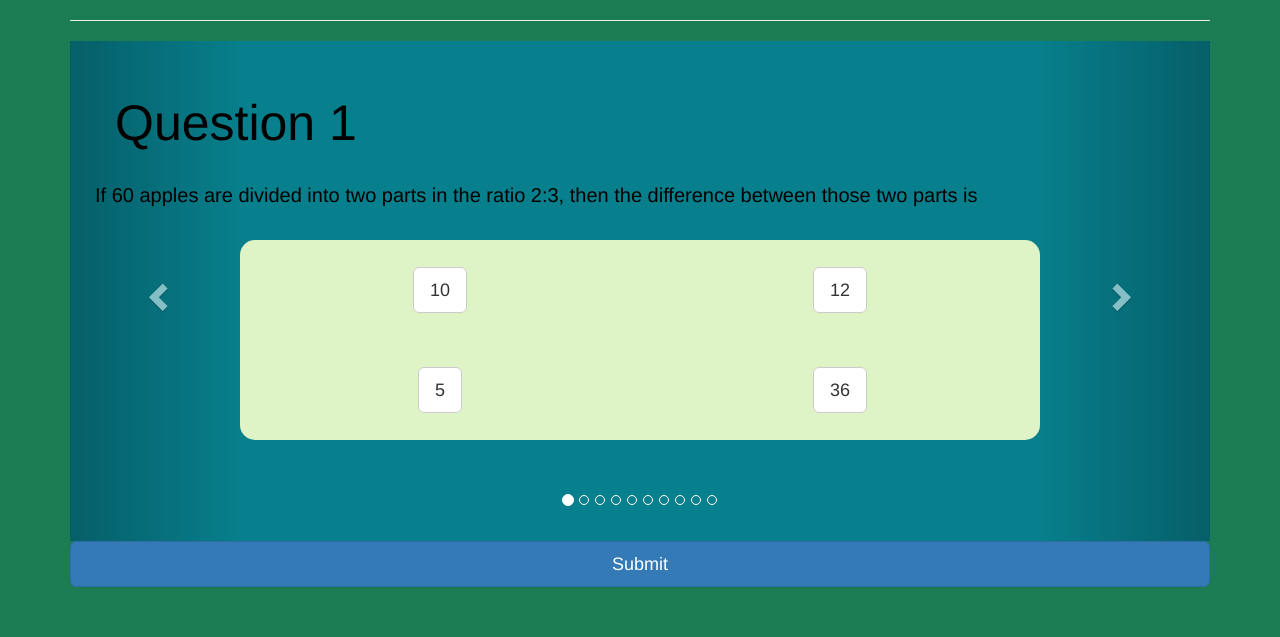
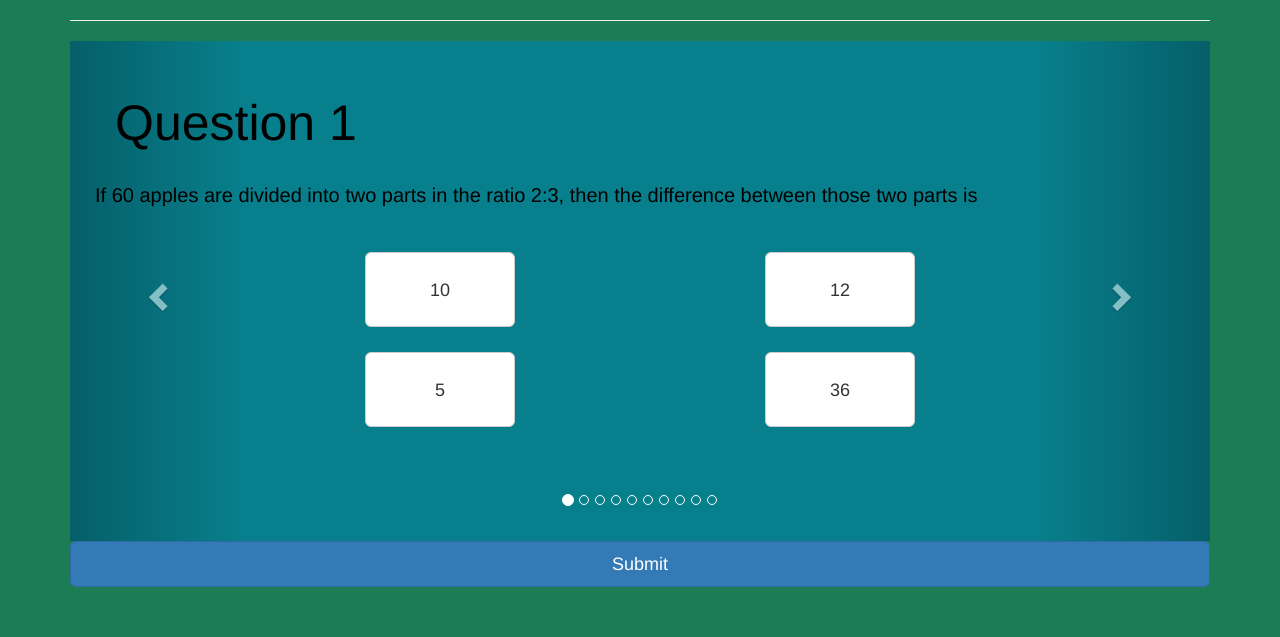
Before and after one commit to ViRu-ThE-ViRuS/pi_club, a Django app: page /quiz in a window 1280 px wide. Shown: the part 307-944 px from the top of the page. Run offline with Django 3.2, Linux system fonts and the light colour scheme; some libraries are stand-ins or nearby versions.

Commit message:
completed quiz

```diff
--- a/piclub/main/templates/main/quiz.html
+++ b/piclub/main/templates/main/quiz.html
@@ -118,7 +118,6 @@
         }
 
         #mTable {
-            background-color: #DEF4C6;
             border-radius: 15px;
             text-align: center;
             height: 200px;
@@ -131,6 +130,12 @@
             border-style: solid;
             border-radius: 0px;
             border-width: 5px;
+        }
+
+        .v {
+            padding: 10px;
+            width: 150px;
+            height: 75px;
         }
     </style>
 
@@ -168,7 +173,9 @@
                     color: #fff;
                 }
             </style>
-            <center><h1>Challenge Yourself</h1></center>
+            <center>
+                <h1>Challenge Yourself</h1>
+            </center>
         </div>
 
         <!--<hr class="featurette-divider">-->
@@ -200,34 +207,25 @@
                     <li data-target="#myCarousel" data-slide-to="8"></li>
                     <li data-target="#myCarousel" data-slide-to="9"></li>
                 </ol>
-                <script>
-                    $(document).ready(function() {
-    var user = "none";
-    $(".user").click(function() {
-       user = $(this).attr("data-name");
-    });
 
-    $("#test").click(function() {
-       alert(user);
-    });
-    });
-                </script>
                 <div class="carousel-inner" role="listbox">
                     <div class="item active">
                         <h4 class="form-quiz_level1-heading">Question 1</h4>
-                        <p>If 60 apples are divided into two parts in the ratio 2:3, then the difference between those two parts is</p>
+                        <p>If 60 apples are divided into two parts in the ratio 2:3, then the difference between those two parts
+                            is
+                        </p>
 
                         <br>
 
                         <center>
                             <table id="mTable">
                                 <tr>
-                                    <td><button class="btn btn-default btn-lg" onclick="myFunction(A, 0)">10</button><br></td>
-                                    <td><button class="btn btn-default btn-lg" onclick="myFunction(B, 0)">12</button></td>
+                                    <td><button class="btn btn-default btn-lg v" onClick="myFunction('A', 0)">10</button><br></td>
+                                    <td><button class="btn btn-default btn-lg v" onClick="myFunction('B', 0)">12</button></td>
                                 </tr>
                                 <tr>
-                                    <td><button class="btn btn-default btn-lg" onclick="myFunction(C, 0)">5</button></td>
-                                    <td><button class="btn btn-default btn-lg" onclick="myFunction(D, 0)">36</button></td>
+                                    <td><button class="btn btn-default btn-lg v" onClick="myFunction('C', 0)">5</button></td>
+                                    <td><button class="btn btn-default btn-lg v" onClick="myFunction('D', 0)">36</button></td>
                                 </tr>
                             </table>
                         </center>
@@ -242,12 +240,12 @@
                         <center>
                             <table id="mTable">
                                 <tr>
-                                    <td><input type="radio" class="radioMbutton" value="A"> 1 <br></td>
-                                    <td><input type="radio" class="radioMbutton" value="B"> 2 <br></td>
+                                    <td><button class="btn btn-default btn-lg v" onClick="myFunction('A', 1)">1</button><br></td>
+                                    <td><button class="btn btn-default btn-lg v" onClick="myFunction('B', 1)">2</button></td>
                                 </tr>
                                 <tr>
-                                    <td><input type="radio" class="radioMbutton" value="C"> 3 <br></td>
-                                    <td><input type="radio" class="radioMbutton" value="D"> -1 <br></td>
+                                    <td><button class="btn btn-default btn-lg v" onClick="myFunction('A', 1)">3</button><br></td>
+                                    <td><button class="btn btn-default btn-lg v" onClick="myFunction('B', 1)">-1</button></td>
                                 </tr>
                             </table>
                         </center>
@@ -263,12 +261,12 @@
                         <center>
                             <table id="mTable">
                                 <tr>
-                                    <td><input type="radio" class="radioMbutton" value="A"> 7/25 <br></td>
-                                    <td><input type="radio" class="radioMbutton" value="B"> 9/34 <br></td>
+                                    <td><button class="btn btn-default btn-lg v" onClick="myFunction('A', 2)">7/25</button><br></td>
+                                    <td><button class="btn btn-default btn-lg v" onClick="myFunction('B', 2)">9/34</button></td>
                                 </tr>
                                 <tr>
-                                    <td><input type="radio" class="radioMbutton" value="C"> 2/59 <br></td>
-                                    <td><input type="radio" class="radioMbutton" value="D"> 46/7 <br></td>
+                                    <td><button class="btn btn-default btn-lg v" onClick="myFunction('A', 2)">2/59</button><br></td>
+                                    <td><button class="btn btn-default btn-lg v" onClick="myFunction('B', 2)">46/7</button></td>
                                 </tr>
                             </table>
                         </center>
@@ -284,12 +282,12 @@
                         <center>
                             <table id="mTable">
                                 <tr>
-                                    <td><input type="radio" class="radioMbutton" value="A"> 44 x 4/9 <br></td>
-                                    <td><input type="radio" class="radioMbutton" value="B"> 12 x 3/2 <br></td>
+                                    <td><button class="btn btn-default btn-lg v" onClick="myFunction('A', 3)">44 x 4/9</button><br></td>
+                                    <td><button class="btn btn-default btn-lg v" onClick="myFunction('B', 3)">12 x 3/2</button></td>
                                 </tr>
                                 <tr>
-                                    <td><input type="radio" class="radioMbutton" value="C"> 65 x 1/2 <br></td>
-                                    <td><input type="radio" class="radioMbutton" value="D"> None Of These <br></td>
+                                    <td><button class="btn btn-default btn-lg v" onClick="myFunction('A', 3)">65 x 1/2</button><br></td>
+                                    <td><button class="btn btn-default btn-lg v" onClick="myFunction('B', 3)">None Of These</button></td>
                                 </tr>
                             </table>
                         </center>
@@ -304,12 +302,12 @@
                         <center>
                             <table id="mTable">
                                 <tr>
-                                    <td><input type="radio" class="radioMbutton" value="A"> 5 <br></td>
-                                    <td><input type="radio" class="radioMbutton" value="B"> 25 <br></td>
+                                    <td><button class="btn btn-default btn-lg v" onClick="myFunction('A', 4)">5</button><br></td>
+                                    <td><button class="btn btn-default btn-lg v" onClick="myFunction('B', 4)">25</button></td>
                                 </tr>
                                 <tr>
-                                    <td><input type="radio" class="radioMbutton" value="C"> -25 <br></td>
-                                    <td><input type="radio" class="radioMbutton" value="D"> 30 <br></td>
+                                    <td><button class="btn btn-default btn-lg v" onClick="myFunction('A', 4)">-25</button><br></td>
+                                    <td><button class="btn btn-default btn-lg v" onClick="myFunction('B', 4)">30</button></td>
                                 </tr>
                             </table>
                         </center>
@@ -324,12 +322,12 @@
                         <center>
                             <table id="mTable">
                                 <tr>
-                                    <td><input type="radio" class="radioMbutton" value="A"> 10 <br></td>
-                                    <td><input type="radio" class="radioMbutton" value="B"> 10.2 <br></td>
+                                    <td><button class="btn btn-default btn-lg v" onClick="myFunction('A', 5)">10</button><br></td>
+                                    <td><button class="btn btn-default btn-lg v" onClick="myFunction('B', 5)">10.2</button></td>
                                 </tr>
                                 <tr>
-                                    <td><input type="radio" class="radioMbutton" value="C"> 102 <br></td>
-                                    <td><input type="radio" class="radioMbutton" value="D"> None Of These <br></td>
+                                    <td><button class="btn btn-default btn-lg v" onClick="myFunction('A', 5)">102</button><br></td>
+                                    <td><button class="btn btn-default btn-lg v" onClick="myFunction('B', 5)">None Of These</button></td>
                                 </tr>
                             </table>
                         </center>
@@ -344,12 +342,12 @@
                         <center>
                             <table id="mTable">
                                 <tr>
-                                    <td><input type="radio" class="radioMbutton" value="A"> 2a <br></td>
-                                    <td><input type="radio" class="radioMbutton" value="B"> 5a <br></td>
+                                    <td><button class="btn btn-default btn-lg v" onClick="myFunction('A', 6)">2a</button><br></td>
+                                    <td><button class="btn btn-default btn-lg v" onClick="myFunction('B', 6)">5a</button></td>
                                 </tr>
                                 <tr>
-                                    <td><input type="radio" class="radioMbutton" value="C"> -11a <br></td>
-                                    <td><input type="radio" class="radioMbutton" value="D"> 11a <br></td>
+                                    <td><button class="btn btn-default btn-lg v" onClick="myFunction('A', 6)">-11a</button><br></td>
+                                    <td><button class="btn btn-default btn-lg v" onClick="myFunction('B', 6)">11a</button></td>
                                 </tr>
                             </table>
                         </center>
@@ -364,12 +362,12 @@
                         <center>
                             <table id="mTable">
                                 <tr>
-                                    <td><input type="radio" class="radioMbutton" value="A"> -8 <br></td>
-                                    <td><input type="radio" class="radioMbutton" value="B"> -5 <br></td>
+                                    <td><button class="btn btn-default btn-lg v" onClick="myFunction('A', 7)">-8</button><br></td>
+                                    <td><button class="btn btn-default btn-lg v" onClick="myFunction('B', 7)">-5</button></td>
                                 </tr>
                                 <tr>
-                                    <td><input type="radio" class="radioMbutton" value="C"> -9 <br></td>
-                                    <td><input type="radio" class="radioMbutton" value="D"> 8 <br></td>
+                                    <td><button class="btn btn-default btn-lg v" onClick="myFunction('A', 7)">-9</button><br></td>
+                                    <td><button class="btn btn-default btn-lg v" onClick="myFunction('B', 7)">8</button></td>
                                 </tr>
                             </table>
                         </center>
@@ -384,12 +382,12 @@
                         <center>
                             <table id="mTable">
                                 <tr>
-                                    <td><input type="radio" class="radioMbutton" value="A"> 60, 75 <br></td>
-                                    <td><input type="radio" class="radioMbutton" value="B"> 50, 65 <br></td>
+                                    <td><button class="btn btn-default btn-lg v" onClick="myFunction('A', 8)">60, 75</button><br></td>
+                                    <td><button class="btn btn-default btn-lg v" onClick="myFunction('B', 8)">50, 65</button></td>
                                 </tr>
                                 <tr>
-                                    <td><input type="radio" class="radioMbutton" value="C"> 70, 95 <br></td>
-                                    <td><input type="radio" class="radioMbutton" value="D"> 65, 75 <br></td>
+                                    <td><button class="btn btn-default btn-lg v" onClick="myFunction('A', 8)">70, 95</button><br></td>
+                                    <td><button class="btn btn-default btn-lg v" onClick="myFunction('B', 8)">65, 75</button></td>
                                 </tr>
                             </table>
                         </center>
@@ -397,20 +395,22 @@
 
                     <div class="item">
                         <h4 class="form-quiz_level1-heading">Question 10</h4>
-                        <p>A car can cover a distance of 522 km on 36 liters of petrol. How far can it travel on 14 liters of petrol?</p>
+                        <p>A car can cover a distance of 522 km on 36 liters of petrol. How far can it travel on 14 liters of
+                            petrol?
+                        </p>
 
                         <br>
 
                         <center>
                             <table id="mTable">
-                                    <tr>
-                                        <td><input id="10a" type="radio" name="10" class="radioMbutton" value="A"> 213 km <br></td>
-                                        <td><input type="radio" name="10" class="radioMbutton" value="B"> 223 km <br></td>
-                                    </tr>
-                                    <tr>
-                                        <td><input type="radio" name="10" class="radioMbutton" value="C"> 203 km <br></td>
-                                        <td><input type="radio" name="10" class="radioMbutton" value="D"> 302 km <br></td>
-                                    </tr>
+                                <tr>
+                                    <td><button class="btn btn-default btn-lg v" onClick="myFunction('A', 9)">213 km</button><br></td>
+                                    <td><button class="btn btn-default btn-lg v" onClick="myFunction('B', 9)">223 km</button></td>
+                                </tr>
+                                <tr>
+                                    <td><button class="btn btn-default btn-lg v" onClick="myFunction('A', 9)">203 km</button><br></td>
+                                    <td><button class="btn btn-default btn-lg v" onClick="myFunction('B', 9)">302 km</button></td>
+                                </tr>
                             </table>
                         </center>
                     </div>
@@ -445,6 +445,17 @@
     ================================================== -->
     <!-- Placed at the end of the document so the pages load faster -->
     <script src="https://ajax.googleapis.com/ajax/libs/jquery/1.12.4/jquery.min.js"></script>
+
+    <script>
+        var answers = new Array("", "", "", "", "", "", "", "", "", );
+        $(document).ready(function () {
+
+        });
+
+        function myFunction(choice, question) {
+            answers[question] = choice;
+        }
+    </script>
     <script>
         /*!
          * IE10 viewport hack for Surface/desktop Windows 8 bug
```
Also changed, not shown: piclub/main/templates/main/facts.html (+5 -2 lines).
